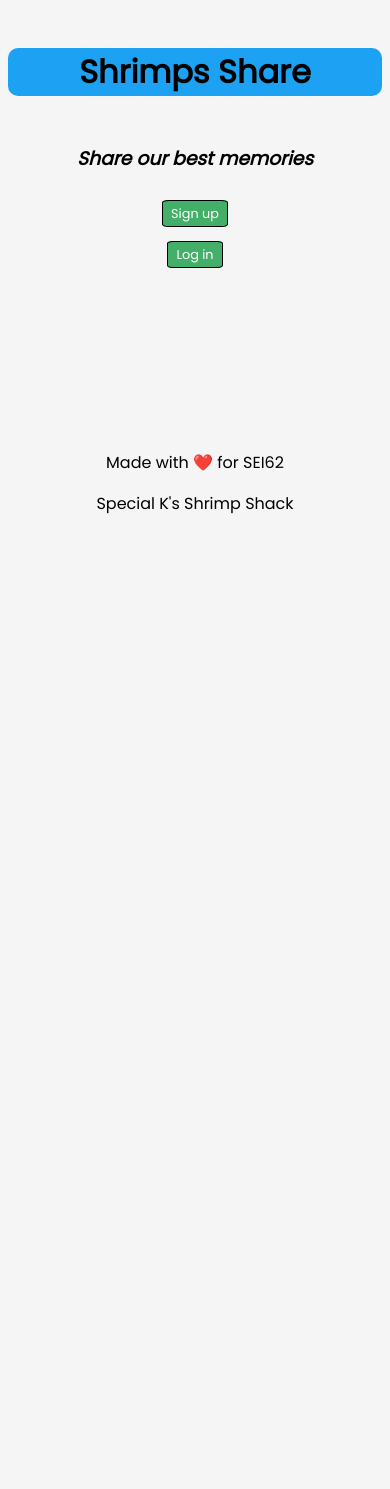
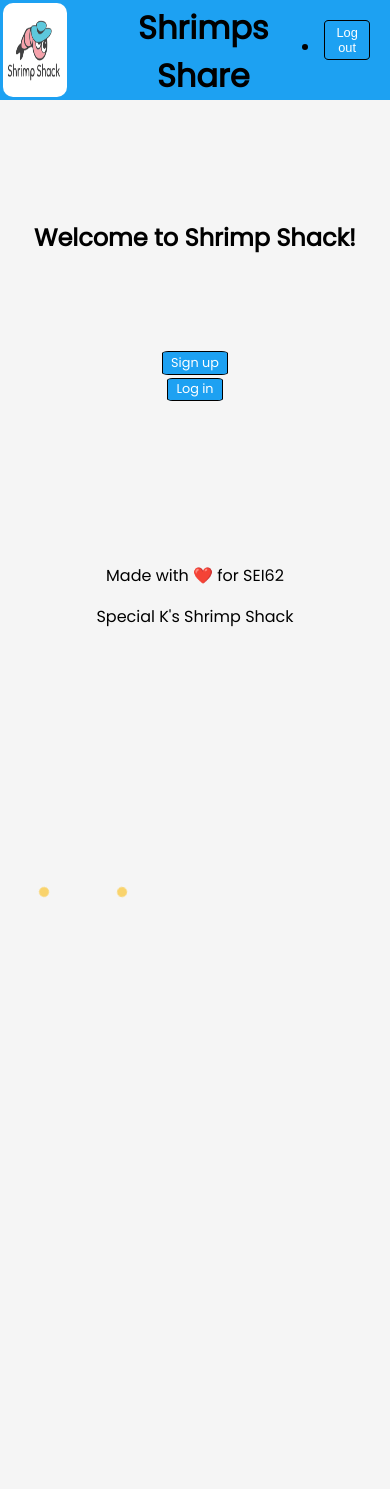
Before and after one commit to WenhuiXu1/shrimp_share_app, a Flask app: page / in a window 390 px wide. Before the commit the page ends 514 px from the top, so only its background shows below. Run offline with Flask 3, Linux system fonts and the light colour scheme; data that the repository does not hold is empty; some libraries are stand-ins or nearby versions.

Commit message:
adding nav bar, logo and bgmusic

```diff
--- a/requirements.txt
+++ b/requirements.txt
@@ -4,3 +4,4 @@
 psycopg2-binary
 python-dotenv
 requests
+cloudinary
--- a/static/css/style.css
+++ b/static/css/style.css
@@ -6,6 +6,7 @@
 body {
     font-family: 'Poppins', sans-serif;
     background-color: #f5f5f5;
+    margin: 0;
 }
 
 .centered {
@@ -17,12 +18,17 @@
     flex-direction: column;
     align-items: center;
     justify-content: center;
-    /* margin: 2rem 0; */
+    margin: 0;
     text-align: center;
 }
 
 .centered-container>* {
     margin: 0.5rem 0;
+}
+
+.welcome {
+    text-align: center;
+    margin-bottom: 10px;
 }
 
 .memes {
@@ -36,31 +42,63 @@
     gap: 1rem;
 }
 
-a,
-button {
+a {
     border: 1px solid black;
-    padding: 0.25rem 0.5rem;
-    background-color: #44AF69;
+    padding: 0.1rem 0.5rem;
+    background-color: #1DA1F2;
     color: white;
-    font-size: 0.8rem;
+    font-size: 1rem;
     text-decoration: none;
     cursor: pointer;
     border-radius: 10%;
     margin: 0.25rem;
 }
 
-h1 {
-    background-color: #1DA1F2;
-    padding: 0 1rem;
-    border-radius: 10px;
-    max-width: 650px;
-    margin: 3rem auto;
+.nav-list li {
+    text-decoration: none;
 }
 
-.meme h2 {
+
+button {
+    border: 1px solid black;
+    padding: 0.25rem 0.5rem;
+    background-color: #1DA1F2;
+    color: white;
+    font-size: 1rem;
+    text-decoration: none;
+    cursor: pointer;
+    border-radius: 10%;
+    margin: 0.25rem;
+}
+
+.logo {
+    max-width: 4rem;
+    height: auto;
+    margin: 0.2rem;
+}
+
+nav h1 {
+    background-color: #1DA1F2;
+    font-size: 2rem;
+    padding: 0;
+    /* border-radius: 10px; */
+    /* max-width: 650px; */
+    margin: 0;
+    padding-top: 0.5rem;
+    /* text-align: center; */
+    /* padding-left: 7rem; */
+}
+
+h2 {
+    font-size: 2rem;
+    margin: 0 auto;
     white-space: nowrap;
     overflow: hidden;
     text-overflow: ellipsis;
+}
+
+h3 {
+    margin-top: 0.5rem;
 }
 
 .meme {
@@ -77,31 +115,13 @@
     box-shadow: 0px 4px 6px rgba(0, 0, 0, 0.1);
 }
 
-/* .meme-content {
-    display: flex;
-    align-items: center;
-    gap: 1rem;
-} */
-
-/* .meme img {
-    width: 100%;
-    object-fit: cover;
-    border-radius: 10px;
-} */
-
-/*
-.profile-pic {
-    width: 50px;
-    height: 50px;
-    border-radius: 50%;
-} */
-
 .meme header {
     display: flex;
     align-items: center;
     justify-content: space-between;
     background-color: white;
     padding: 0 1rem;
+    margin-top: -15px;
     border-radius: 10px;
 }
 
@@ -153,3 +173,179 @@
     /* height: auto; */
     border-radius: 10px;
 }
+
+nav {
+    background-color: #1DA1F2;
+    width: 100%;
+    display: flex;
+    justify-content: space-between;
+    /* text-align: center; */
+}
+
+.nav-list {
+    /* display: flex;
+    flex-direction: row; */
+    padding-right: 1rem;
+}
+
+nav a {
+    color: #fff;
+    background-color: #1DA1F2;
+    text-decoration: none;
+    /* font-size: 1.5em;
+    padding: 1rem 2rem; */
+}
+
+.confetti {
+    position: relative;
+    width: 100%;
+    height: 100vh;
+    overflow: hidden;
+}
+
+.confetti:before,
+.confetti:after {
+    content: "";
+    position: absolute;
+    top: -10px;
+    width: 10px;
+    height: 10px;
+    background-color: #fbc531;
+    border-radius: 50%;
+}
+
+.confetti:before {
+    left: 10%;
+    animation: confetti-1 3s infinite;
+}
+
+.confetti:after {
+    left: 30%;
+    animation: confetti-2 3s infinite;
+}
+
+@keyframes confetti-1 {
+    0% {
+        transform: rotateZ(0deg);
+        opacity: 1;
+        top: -10px;
+    }
+
+    100% {
+        transform: rotateZ(180deg);
+        opacity: 0;
+        top: 100vh;
+    }
+}
+
+@keyframes confetti-2 {
+    0% {
+        transform: rotateZ(0deg);
+        opacity: 1;
+        top: -10px;
+    }
+
+    100% {
+        transform: rotateZ(360deg);
+        opacity: 0;
+        top: 100vh;
+    }
+}
+
+
+
+@media (max-width: 600px) {
+    img {
+        max-width: 300px;
+        /* grid-template-columns: repeat(1, 1fr); */
+    }
+
+    nav h1 {
+        background-color: #1DA1F2;
+        font-size: 2rem;
+        /* padding: 0 1rem; */
+        /* border-radius: 10px; */
+        /* max-width: 650px; */
+        margin: 0 auto;
+        padding-top: 4px;
+        text-align: center;
+        padding-left: 3rem;
+    }
+
+    .centered-container {
+        display: flex;
+        flex-direction: column;
+        align-items: center;
+        justify-content: center;
+        margin: 0;
+        text-align: center;
+    }
+
+    .centered-container>* {
+        margin: 0.1rem 0;
+    }
+
+    .welcome {
+        text-align: center;
+        /* margin-bottom: 10px; */
+    }
+
+    .memes {
+        display: flex;
+        flex-direction: column;
+        align-items: center;
+        gap: 0.2rem;
+    }
+
+    h3 {
+        margin-top: 0.5rem;
+        font-size: 0.8rem;
+    }
+
+    .meme {
+        display: flex;
+        flex-direction: column;
+        align-items: center;
+        gap: 0.5rem;
+        background-color: white;
+        border-radius: 10px;
+        padding: 1rem;
+        width: 300px;
+        box-shadow: 0px 4px 6px rgba(0, 0, 0, 0.1);
+    }
+
+    .meme h2 {
+        font-size: 1rem;
+    }
+
+    .comments span {
+        padding: 0.5rem;
+        width: 250px;
+    }
+
+
+
+    a {
+        border: 1px solid black;
+        padding: 0.1rem 0.5rem;
+        background-color: #1DA1F2;
+        color: white;
+        font-size: 0.8rem;
+        text-decoration: none;
+        cursor: pointer;
+        border-radius: 10%;
+        margin: 0.25rem;
+    }
+
+    button {
+        border: 1px solid black;
+        padding: 0.25rem 0.5rem;
+        background-color: #1DA1F2;
+        color: white;
+        font-size: 0.8rem;
+        text-decoration: none;
+        cursor: pointer;
+        border-radius: 10%;
+        margin: 0.25rem;
+    }
+}
--- a/templates/base.html
+++ b/templates/base.html
@@ -13,6 +13,21 @@
 </head>
 
 <body>
+    <section class="1">
+        <nav>
+            <section class="controls">
+                <img class="logo" src="/static/images/shrimp_shack.png" alt="Logo">
+                <h1>Shrimps Share</h1>
+            </section>
+            <ul class="nav-list">
+                <li>
+                    <form action="/sessions/delete" method="POST">
+                        <button>Log out</button>
+                    </form>
+                </li>
+            </ul>
+        </nav>
+    </section>
     {% block content %}
     {% endblock %}
 </body>
--- a/templates/comments/new.html
+++ b/templates/comments/new.html
@@ -34,7 +34,7 @@
         <input type="text" name="first_name" value="{{ current_user['first_name']}}">
 
         <label for="">Comment:</label>
-        <textarea name="content" id="" cols="50" rows="3"></textarea>
+        <textarea name="content" id="" cols="30" rows="2"></textarea>
 
         <button>Add a comment</button>
     </form>
--- a/templates/memes/index.html
+++ b/templates/memes/index.html
@@ -1,27 +1,30 @@
 {% extends 'base.html' %}
 
 {% block content %}
-<h1 class="centered">Shrimps Share</h1>
-<h3 class="centered"><em>Share our best memories</em></h3>
-<section class="centered-container">
+
+
+
+<section>
     {% if current_user %}
+    <audio src="{{ url_for('static', filename='../static/you_got_a_friend_in_me.m4a') }}" controls autoplay></audio>
+    <!-- <iframe width="560" height="315" src="https://www.youtube.com/embed/{jfKfPfyJRdk}" frameborder="0"
+        allowfullscreen></iframe> -->
 
+    <section class="welcome">
         <h3>Welcome to shrimps shack, {{ current_user['first_name']}}</h3>
-
-    <section class="controls">
-        <form action="/sessions/delete" method="POST">
-            <button>Log out</button>
-        </form>
-    </section>
-    <a href="/memes/new">Add a meme</a>
         <form action="/upload" method="POST" enctype="multipart/form-data">
             <label for="image">Upload an image:</label>
+            <br>
             <input type="file" name="image" id="image">
             <input type="submit" value="Upload">
         </form>
+        <!-- <form action="/sessions/delete" method="POST">
+            <button>Log out</button>
+        </form> -->
     </section>
-
-<p class="centered">Like or comment on your favorite memes :3</p>
+</section>
+<br>
+<br>
 <section class="memes">
     {% for meme in memes%}
     <section class="meme">
@@ -32,6 +35,8 @@
 
         <section class="meme-content">
             <section class="controls">
+                <a href="/memes/new">Add</a>
+
                 <a href="/memes/{{meme['id']}}/edit">Edit</a>
 
                 <form action="/memes/{{meme['id']}}/delete" method="POST">
@@ -42,9 +47,7 @@
                     <button>Like {{likes[meme['id']]}}</button>
                 </form>
 
-                <form action="/comments/{{ meme['id'] }}/new/2" method="POST">
-                    <button>Add/Delete comments</button>
-                </form>
+
             </section>
         </section>
 
@@ -53,25 +56,26 @@
         <section class="centered-container">
             <form action="/comments/{{ meme['id'] }}/new" method="POST">
                 <button>Add comment</button>
-                <textarea name="content" id="" cols="50" rows="3"></textarea>
-
+                <textarea name="content" id="" cols="30" rows="2"></textarea>
             </form>
         </section>
 
-        <section>
-            <ul class="comments">
+        <section class="comments">
             {% for comment in comments %}
             {% if comment['meme_id'] == meme['id']%}
-                <span>
-                    <li>UserID {{comment['user_id']}}: {{comment['content'] }}</li>
+            <section class="controls">
+                <p>ID {{comment['user_id']}}: {{comment['content'] }}</p>
                 <form action="/comments/{{comment['id']}}/delete" method="POST">
                     <button>&#10007;</button>
                 </form>
-                </span>
+            </section>
             {% endif %}
             {% endfor %}
-            </ul>
+
         </section>
+        <form action="/comments/{{ meme['id'] }}/new/2" method="POST">
+            <button>Delete comments</button>
+        </form>
 
     </section>
     {% endfor%}
@@ -79,12 +83,24 @@
 
 
 {% else %}
-<span><a href="/users/new">Sign up</a></span>
-<span><a href="/sessions/new">Log in</a></span>
+<br>
+<br>
+<br>
+<br>
+<h1 class="centered">Welcome to Shrimp Shack! </h1>
+<section class="centered-container">
+    <br>
+    <br>
+    <br>
+    <a href="/users/new">Sign up</a>
+    <a href="/sessions/new">Log in</a>
+</section>
 <section class="msg">
     <p class="centered"> Made with ❤️ for SEI62 </p>
     <p class="centered">Special K's Shrimp Shack</p>
 </section>
+
+<section class="confetti"></section>
 {% endif %}
 
 {% endblock %}
```
Also changed, not shown: cloudinary_service.py (added, +22 -0 lines), db/schema.sql (+4 -4 lines), README.md, static/images/bug_or_debug.png (added), static/images/pythong3.png (renamed from images/Screen Shot 2023-05-12 at 4.03.02 pm.png), static/images/shrimp_shack.png (added), static/images/shrimp_share_app_data_model.png (added), static/images/wireframe.png (added), 3 other files. Lines whose indentation alone changed are shown as unchanged.
